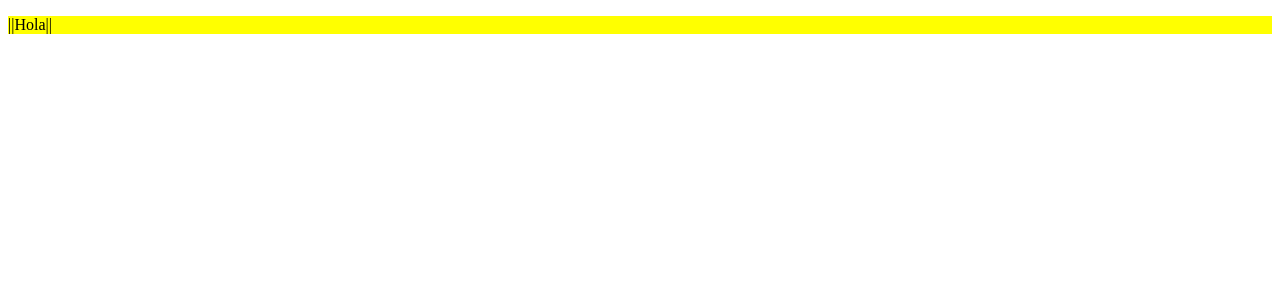
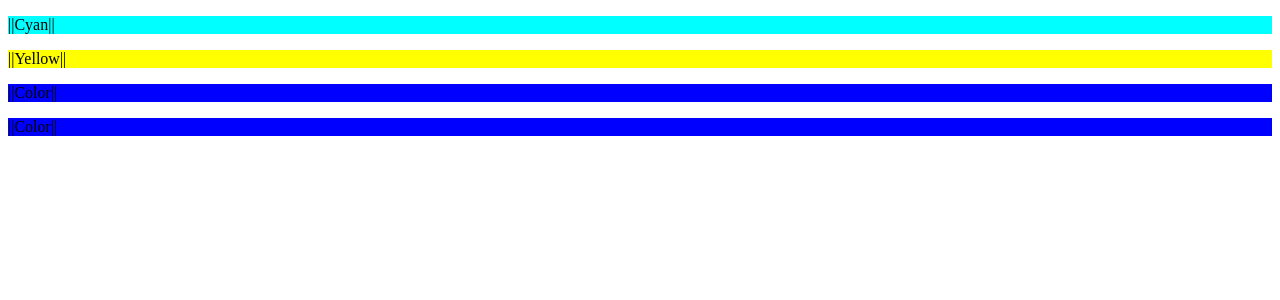
Before and after one commit to javierlete/angular-ejemplos, an Angular app: page / in a window 1280 px wide. Shown: the top 300 px of the page. Built offline with nearby package versions, Linux system fonts and the light colour scheme.

Commit message:
Enlazado de diferentes formas y variable color

```diff
--- a/src/app/app.component.html
+++ b/src/app/app.component.html
@@ -1 +1,4 @@
-<p appHighlight>Hola</p>
+<p appHighlight highlightColor="cyan">Cyan</p>
+<p appHighlight [highlightColor]="'yellow'">Yellow</p>
+<p appHighlight highlightColor="{{color}}">Color</p>
+<p appHighlight [highlightColor]="color">Color</p>
--- a/src/app/app.component.ts
+++ b/src/app/app.component.ts
@@ -6,5 +6,5 @@ import { Component } from '@angular/core';
   styleUrls: ['./app.component.css']
 })
 export class AppComponent {
-  title = 'ejemplos';
+  color = 'blue';
 }
--- a/src/app/highlight.directive.ts
+++ b/src/app/highlight.directive.ts
@@ -1,11 +1,13 @@
-import { Directive, ElementRef, OnInit, HostListener } from '@angular/core';
+import { Directive, ElementRef, OnInit, HostListener, Input } from '@angular/core';
 
 @Directive({
   selector: '[appHighlight]'
 })
 export class HighlightDirective implements OnInit {
+  @Input() highlightColor: string;
+
   ngOnInit(): void {
-    this.el.nativeElement.style.backgroundColor = "yellow";
+    this.el.nativeElement.style.backgroundColor = this.highlightColor;
     console.log(this.el.nativeElement.innerHTML);
     this.el.nativeElement.innerHTML = '||' + this.el.nativeElement.innerHTML + '||';
     console.log(this.el.nativeElement.innerHTML);
@@ -19,7 +21,7 @@ export class HighlightDirective implements OnInit {
   //}
 
   @HostListener('mouseenter') onMouseEnter() {
-    this.highlight('yellow');
+    this.highlight(this.highlightColor);
   }
 
   @HostListener('mouseleave') onMouseLeave() {
```
